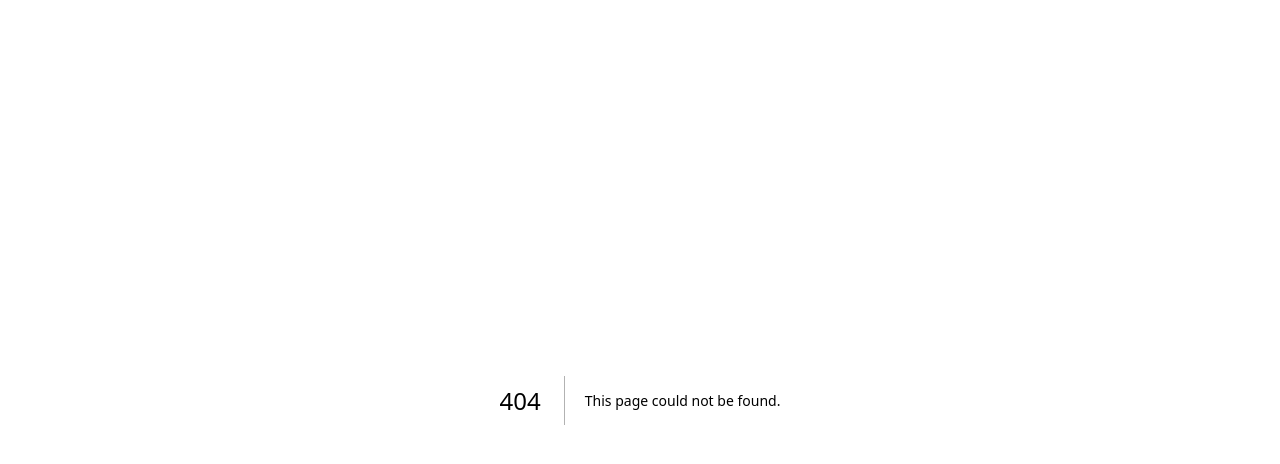
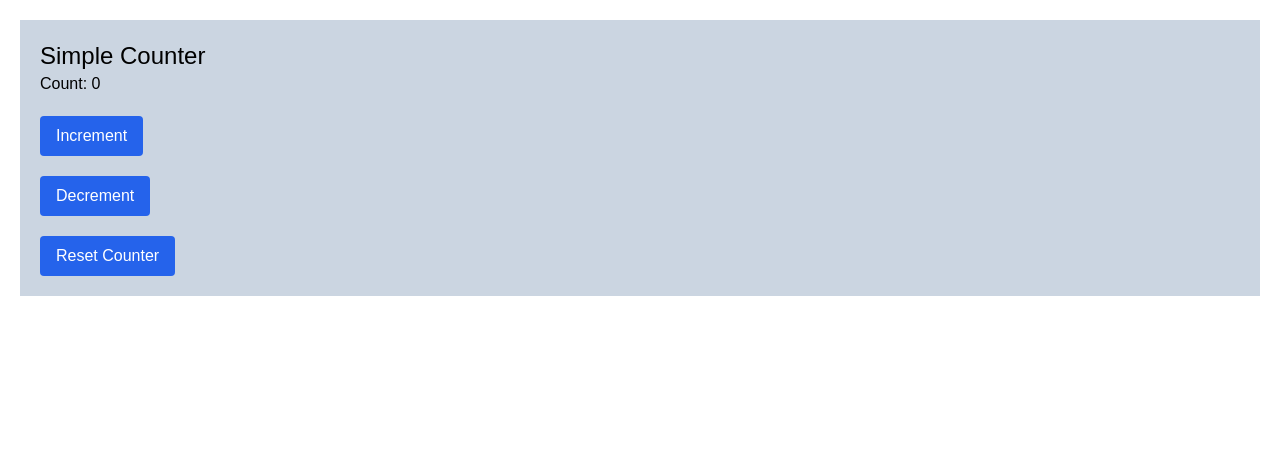
Before and after one commit to LSawford/cprg306-assignments, a Next.js app: page /week-4/advanced-counter in a window 1280 px wide. Before the commit this address had no page. Shown: the top 464 px of the page. Built offline with nearby package versions, Linux system fonts and the light colour scheme.

Commit message:
Week 4 Assignment
Completed all of week 4 assignment instructions

```diff
--- a/app/page.js
+++ b/app/page.js
@@ -6,6 +6,13 @@ export default function Home() {
       <h1 className="text-4xl">CPRG 306: Web Development 2 - Assignments</h1>
       <Link href="./week-2">Week 2 Assignment</Link>
       <p><Link href="./week-3">Week 3 Assignment</Link></p>
+      <p><Link href="./week-4">Week 4 Assignment</Link></p>
+      <p><Link href="./week-4/functions">Week 4-Functions</Link></p>
+      <p><Link href="./week-4/simple-counter">Week 4-Simple Counter</Link></p>
+      <p><Link href="./week-4/advanced-counter">Week 4-Counter with props</Link></p>
+
+
+
     </main>
   );
 }
--- /dev/null
+++ b/app/week-4/advanced-counter/advanced-counter.js
@@ -0,0 +1,28 @@
+
+
+
+export default function AdvCounter({currentCount, increment, decrement, resetCounter}) {
+
+let PosBtnDisabled = false;
+let NegBtnDisabled = false;
+
+if(currentCount >= 10){
+    PosBtnDisabled = true;
+}
+
+if(currentCount <= -10){
+    NegBtnDisabled = true;
+}
+
+let btnStyles = "bg-blue-600 text-white rounded py-2 px-4 mt-5 mr-2 hover:bg-blue-400 active:bg-green-700 disabled:bg-gray-400";
+
+    return(
+    <main className="bg-slate-300 p-5">
+        <h1 className="text-2xl text-black">Simple Counter</h1>
+        <p className="text-leg text-black">Count: {currentCount} </p>
+        <button className="bg-blue-600 text-white rounded py-2 px-4 mt-5  hover:bg-blue-400  active:bg-green-700 disabled:bg-gray-400" onClick={increment} disabled = {PosBtnDisabled}>Increment </button>
+       <p> <button className="bg-blue-600  text-white rounded py-2 px-4 mt-5 hover:bg-blue-400 active:bg-red-700 disabled:bg-gray-400" onClick={decrement} disabled = {NegBtnDisabled}>Decrement</button> </p>
+       <p><button className={btnStyles} onClick={resetCounter}>Reset Counter</button></p>
+    </main>
+    );
+}
--- /dev/null
+++ b/app/week-4/advanced-counter/page.js
@@ -0,0 +1,30 @@
+"use client";
+
+import { useState } from "react";
+import AdvCounter from "./advanced-counter";
+
+
+export default function AdvCounterPage() {
+
+    const [count, setCount] = useState(0);
+
+    const increment = () => {
+        if(count < 10){
+            setCount(count + 1);}
+
+    }
+
+    const decrement = () => {
+        setCount(count - 1);
+    }
+
+    const resetCounter = () => {
+        setCount(0);
+    }
+
+    return (
+        <main className="p-5">
+            <AdvCounter currentCount={count} increment={increment} decrement={decrement} resetCounter={resetCounter}/>
+        </main>
+    );
+}
--- /dev/null
+++ b/app/week-4/functions/page.js
@@ -0,0 +1,41 @@
+export default function FunctionsPage() {
+
+function helloWorld(username){
+//return"Hello World! Welcome Back " + username;
+return `Hello World! Welcome Back ${username}`;
+
+}
+
+const helloWorld2 = (username) => {
+    return `Hello World! Welcome Back ${username}`;
+
+}
+
+const helloWorld3 = (username) => `Hello World! Welcome Back ${username}`;
+
+const helloMath = (a, b) => a + b;
+
+const louder = (str) => str.toUpperCase();
+
+const multiplyBy = (num1) => {
+    return (num2) => num1 * num2;
+}
+
+const multiplyByThree = multiplyBy(3);
+const multiplyByFive = multiplyBy(5);
+const multiplyByTen = multiplyBy(10);
+
+  return (
+    <main>
+        <h1>Functions</h1>
+        <p>{helloWorld("John")}</p>
+        <p>{helloWorld2("Jane")}</p>
+        <p>{helloWorld3("Jim")}</p>
+        <p>{helloMath(5, 10)}</p>
+        <p>{louder(helloWorld3("Lucas"))}</p>
+        <p>{multiplyBy(5)(10)}</p>
+        <p>{multiplyByThree(10)}</p>
+
+    </main>
+  );
+}
--- /dev/null
+++ b/app/week-4/new-item.js
@@ -0,0 +1,16 @@
+
+
+export default function NewItem({quantity, increment, decrement}) {
+
+    let btnStyles = "bg-blue-600 text-white rounded py-2 px-4 mt-5 mr-2 hover:bg-blue-400 active:bg-green-700 disabled:bg-gray-400";
+
+    return(
+        <main class="flex justify-center w-full">
+            <div class="p-2 m-4 bg-white text-white w-36">
+            <span className="text-black mr-5">{quantity}</span>
+            <button className={btnStyles} onClick={increment}>+</button>
+            <button className={btnStyles} onClick={decrement}>-</button>
+            </div>
+        </main>
+    );
+}
--- /dev/null
+++ b/app/week-4/page.js
@@ -0,0 +1,24 @@
+"use client";
+
+import { useState } from "react";
+import NewItem from './new-item';
+
+export default function QuantityPage() {
+
+    const [quantity, setQuantity] = useState(1);
+
+    const increment = () => {
+        if(quantity < 20){
+            setQuantity(quantity + 1);}
+
+    }
+
+    const decrement = () => {
+        if(quantity >= 1){
+        setQuantity(quantity - 1);}
+    }
+
+    return (
+        <NewItem quantity={quantity} decrement={decrement} increment={increment}/>
+    );
+}
--- /dev/null
+++ b/app/week-4/simple-counter/counter.js
@@ -0,0 +1,26 @@
+"use client";
+
+import { useState } from "react";
+
+export default function SimpleCounter() {
+
+
+    const [count, setCount] = useState(0);
+
+    const increment = () => {
+        setCount(count + 1);
+    }
+
+    const decrement = () => {
+        setCount(count - 1);
+    }
+
+    return (
+        <main>
+        <h1>Simple Counter</h1>
+        <p>Count: {count} </p>
+        <button onClick={increment}>Increment </button>
+        <button onClick={decrement}>Decrement</button>
+        </main>
+    );
+}
--- /dev/null
+++ b/app/week-4/simple-counter/page.js
@@ -0,0 +1,10 @@
+import SimpleCounter from './counter';
+
+export default function SimpleCounterPage() {
+
+    return (
+        <main>
+        <SimpleCounter />
+        </main>
+    );
+}
```
